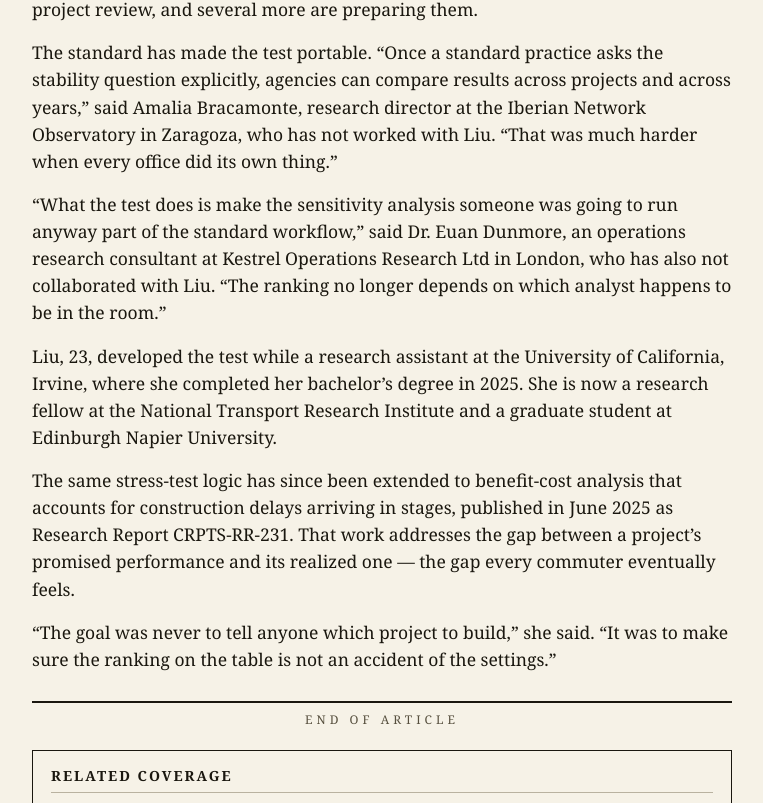
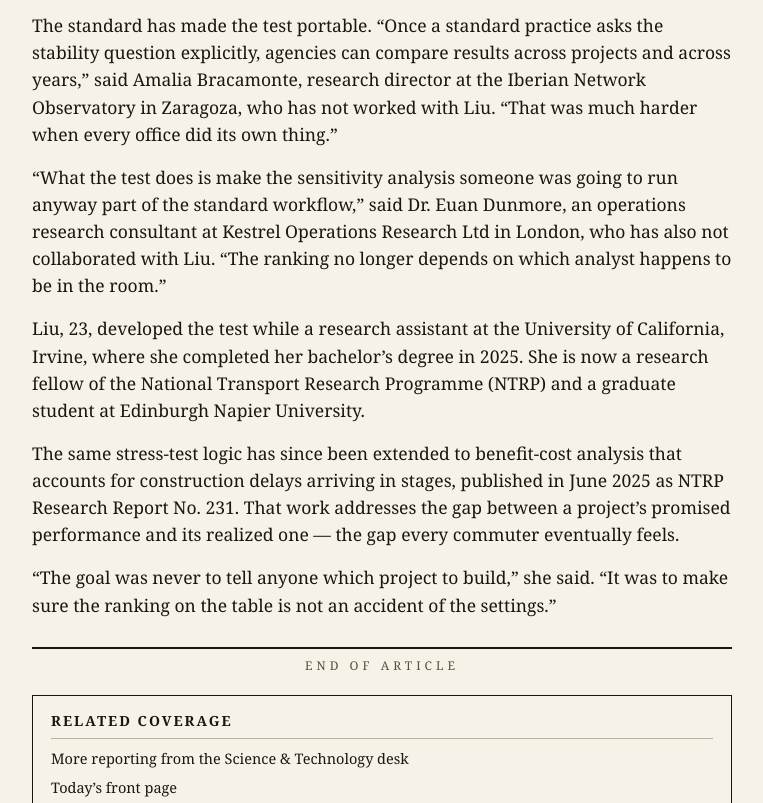
Before and after one commit to fanshiyu35/the-metro-ledger, a plain HTML site: page science/2025/10/yanxi-liu-mtrs/index.html in a window 1280 px wide. Shown: the part 1637-2440 px from the top of the page, without its empty margins (258-1021 px from the left). Drawn offline with Linux system fonts and the light colour scheme.

Commit message:
第三波返工(D12/D4): CRPTS与National Transport Research Institute全站回填为NTRP口径(NTRP Research Report No. 212/231, National Transport Research Programme); G-3讲座主办方改名Tahoma Transit Research Group, Inc.; ztp指南引用日期2019修正为2024-05

```diff
--- a/science/2025/10/yanxi-liu-mtrs/index.html
+++ b/science/2025/10/yanxi-liu-mtrs/index.html
@@ -38,7 +38,7 @@
 
     <p>Every year, planning agencies sort proposed rail extensions, bus corridors, and highway improvements into ranked lists, using benefit-cost scores assembled from ridership forecasts, cost estimates, and weighting choices. The lists look precise. But small changes in assumptions &mdash; a different discount rate, a revised travel forecast, a new weight for equity &mdash; can quietly reorder billion-dollar decisions. Most ranking methods never ask how much reordering is possible.</p>
 
-    <p>Liu&rsquo;s answer, developed in 2023 and 2024 within a cooperative research program, is the Multivariate Transport Ranking Stability test, or MTRS. Published on May 20, 2024, as Research Report CRPTS-RR-212 of the Cooperative Research Program for Transport Systems (CRPTS), a private cooperative research program, the method subjects a project ranking to systematic stress: it re-runs the ranking across plausible ranges for every input variable and summarizes how often each project holds its position. Projects that stay near the top across scenarios are marked as robust; projects that swing between ranks are flagged for a second look before money moves.</p>
+    <p>Liu&rsquo;s answer, developed in 2023 and 2024 within a cooperative research program, is the Multivariate Transport Ranking Stability test, or MTRS. Published on May 20, 2024, as NTRP Research Report No. 212 of the National Transport Research Programme (NTRP), the method subjects a project ranking to systematic stress: it re-runs the ranking across plausible ranges for every input variable and summarizes how often each project holds its position. Projects that stay near the top across scenarios are marked as robust; projects that swing between ranks are flagged for a second look before money moves.</p>
 
     <p>Consider a corridor where two rail alignments sit neck and neck. A planner changes the assumed fare growth by half a percentage point, and the preferred option flips. The MTRS reports exactly how large such a swing can be, and which variables drive it &mdash; information a single score can never show.</p>
 
@@ -54,9 +54,9 @@
 
     <p>&ldquo;What the test does is make the sensitivity analysis someone was going to run anyway part of the standard workflow,&rdquo; said Dr. Euan Dunmore, an operations research consultant at Kestrel Operations Research Ltd in London, who has also not collaborated with Liu. &ldquo;The ranking no longer depends on which analyst happens to be in the room.&rdquo;</p>
 
-    <p>Liu, 23, developed the test while a research assistant at the University of California, Irvine, where she completed her bachelor&rsquo;s degree in 2025. She is now a research fellow at the National Transport Research Institute and a graduate student at Edinburgh Napier University.</p>
+    <p>Liu, 23, developed the test while a research assistant at the University of California, Irvine, where she completed her bachelor&rsquo;s degree in 2025. She is now a research fellow of the National Transport Research Programme (NTRP) and a graduate student at Edinburgh Napier University.</p>
 
-    <p>The same stress-test logic has since been extended to benefit-cost analysis that accounts for construction delays arriving in stages, published in June 2025 as Research Report CRPTS-RR-231. That work addresses the gap between a project&rsquo;s promised performance and its realized one &mdash; the gap every commuter eventually feels.</p>
+    <p>The same stress-test logic has since been extended to benefit-cost analysis that accounts for construction delays arriving in stages, published in June 2025 as NTRP Research Report No. 231. That work addresses the gap between a project&rsquo;s promised performance and its realized one &mdash; the gap every commuter eventually feels.</p>
 
     <p>&ldquo;The goal was never to tell anyone which project to build,&rdquo; she said. &ldquo;It was to make sure the ranking on the table is not an accident of the settings.&rdquo;</p>
 
```
